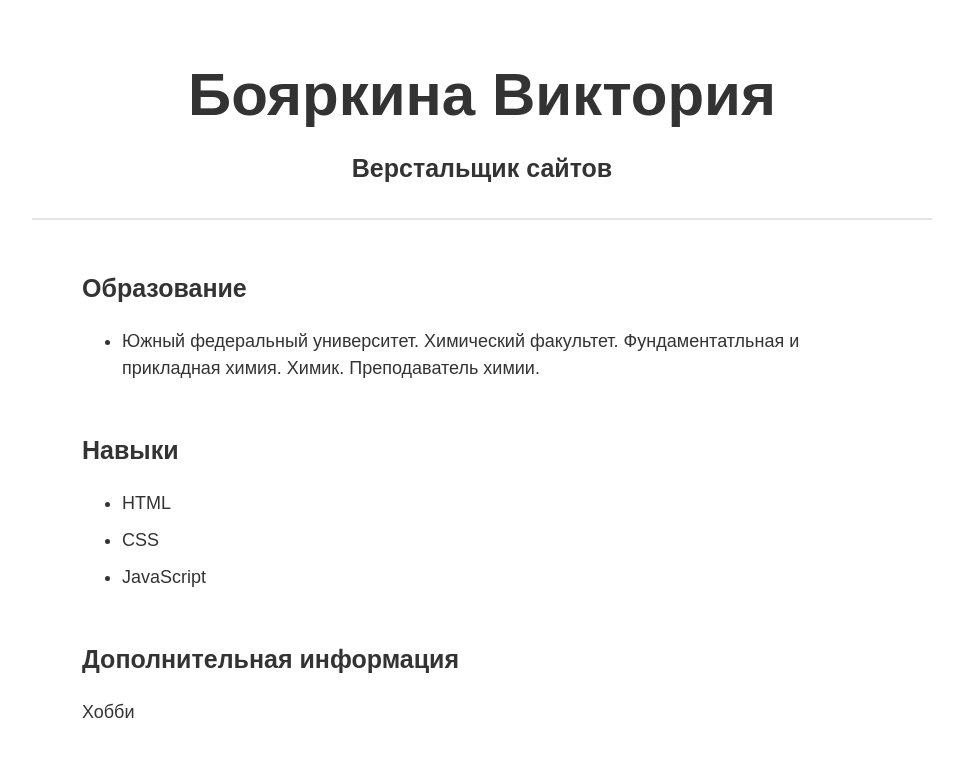
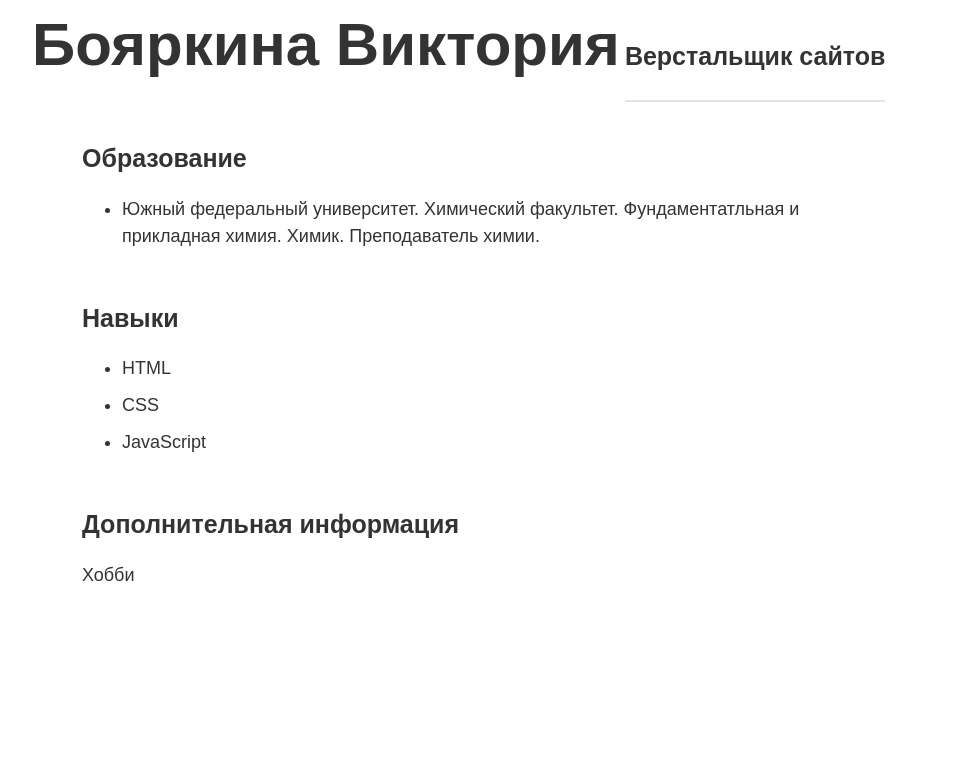
Before and after one commit to VictoriaBoyarkina/VictoriaBoyarkina.github.io, a PHP site: page / in a window 1280 px wide. Shown: the top 757 px of the page, without its empty margins (158-1121 px from the left). Run offline with PHP 8.4, Linux system fonts and the light colour scheme.

Commit message:
Update main.css

```diff
--- a/main.css
+++ b/main.css
@@ -11,6 +11,7 @@ h1 {
 	margin-bottom: 10px;
 	font-size: 60px;
 	text-align: center;
+	display: inline;
 }
 
 h2 {
@@ -19,6 +20,7 @@ h2 {
 	font-size: 25px;
 	text-align: center;
 	border-bottom: 2px solid #e3e3e3;
+	display: inline;
 }
 
 section {
```
